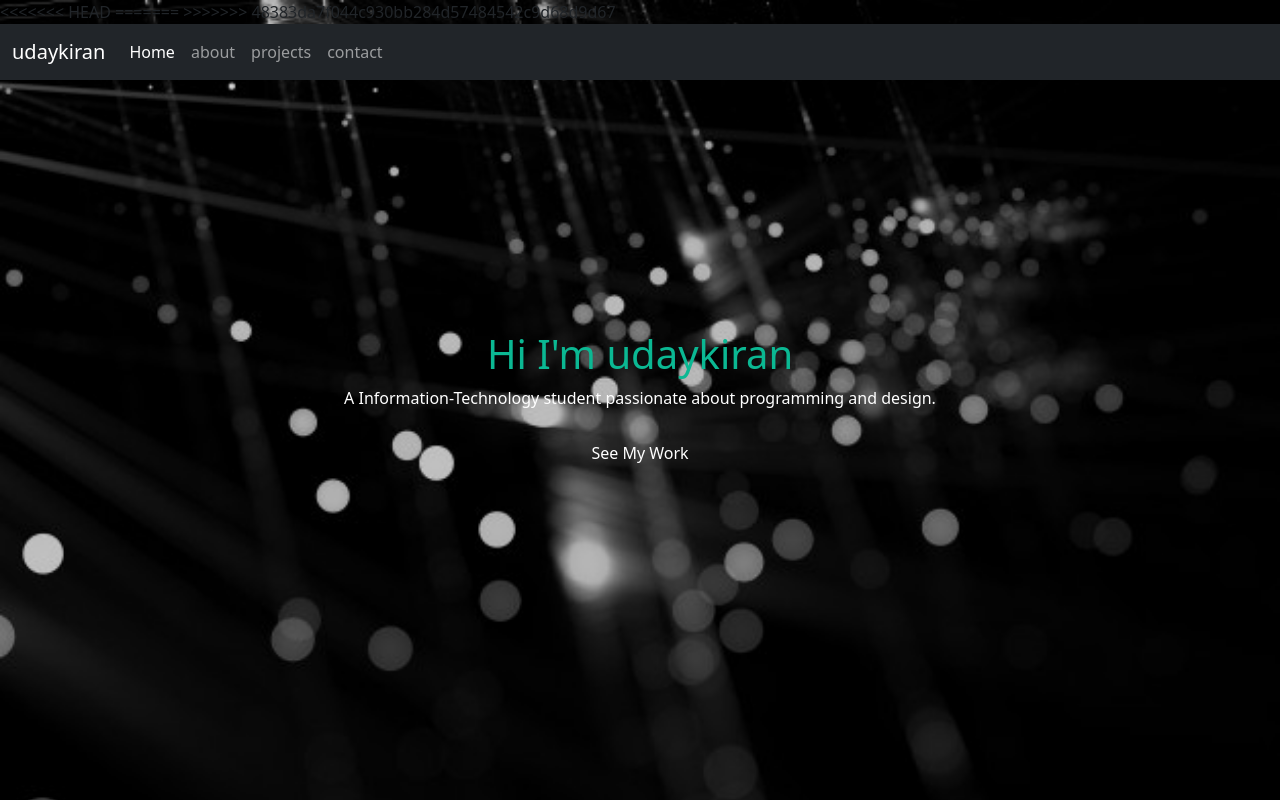
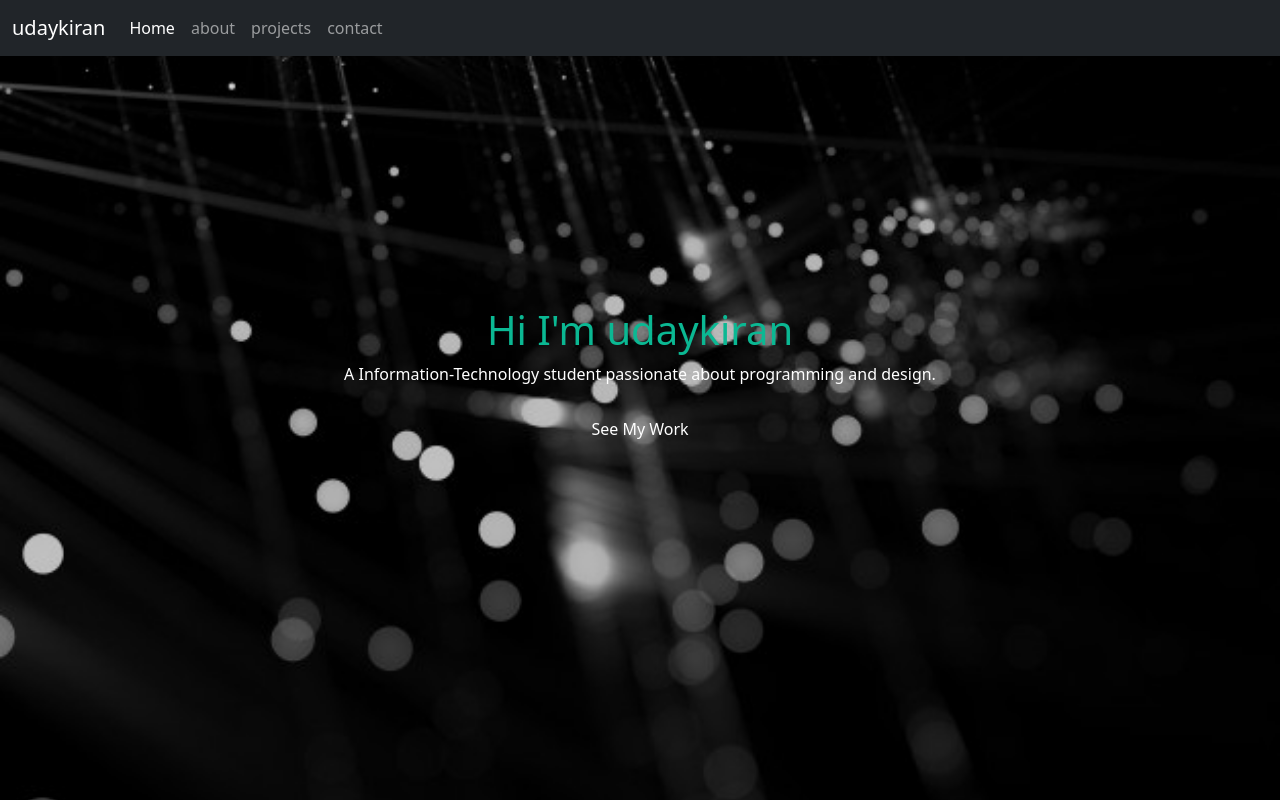
Before and after one commit to udaykiran1421/portfoliowebsite, a Django app: page / in a window 1280 px wide. Run offline with Django 3.2, Linux system fonts and the light colour scheme.

Commit message:
Update home.html

```diff
--- a/templates/home.html
+++ b/templates/home.html
@@ -20,10 +20,6 @@
       }
     </style>
   </head>
-<<<<<<< HEAD
-
-=======
->>>>>>> 48383da7f044c930bb284d57484542c9d68d9d67
   <body style="background-image: url('/static/images/home.jpg');background-repeat: no-repeat;background-size: cover;">
   <body style="background-image: url('/static/images/home.jpg');background-repeat: no-repeat;background-size: cover">
     <nav class="navbar navbar-expand-lg navbar-dark bg-dark">
```
